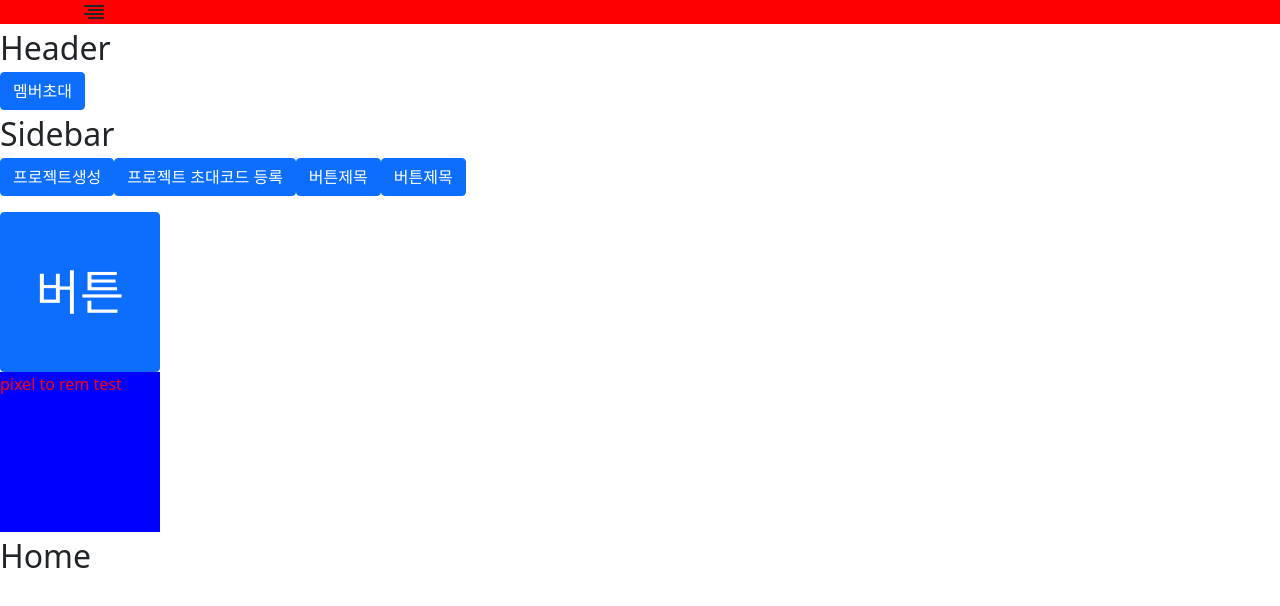
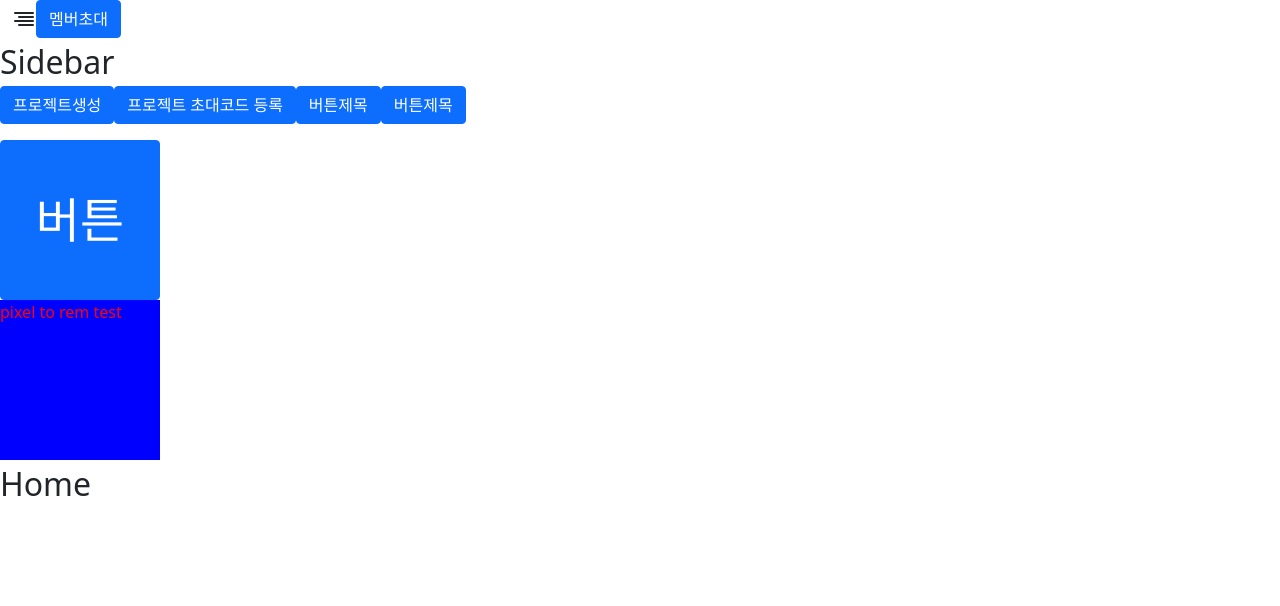
Before and after one commit to leechoiswim1/Team-PandaN-Front, a React (Create React App) app: page / in a window 1280 px wide. Shown: the top 606 px of the page. Built offline with nearby package versions, Linux system fonts and the light colour scheme.

Commit message:
[ADD] [컴포넌트] 헤더 #4

```diff
--- a/src/components/Header.jsx
+++ b/src/components/Header.jsx
@@ -3,32 +3,23 @@ import React from "react";
 import styled, { css } from "styled-components";
 import { AlignRight } from 'react-feather';
 import { t } from "../util/remConverter";
-import { Container, Nav, Button } from "react-bootstrap";
+import { Container, Button } from "react-bootstrap";
 import Modals from "./Modals";
 
 const Header = ({ history }) => {
   return (
-    <>
-      <Headers>
-        <Container>
-          <Nav>
+    <header className="header" id="header">
+      <Container fluid>
         <AlignRight />
-          </Nav>
-        </Container>
-      </Headers>
-      <div style={{ fontSize: "2.0rem" }}>Header</div>
         <Modals
           buttonTitle="멤버초대"
           Title="멤버초대"
           Content="코드받기로넣어줄코드~"
           Close="Close"
         />
-    </>
+      </Container>
+    </header>
   );
 };
 
-const Headers = styled.div(...t`
-  background-color: red;
-`,);
-
 export default Header;
```
Lines whose indentation alone changed are shown as unchanged.
